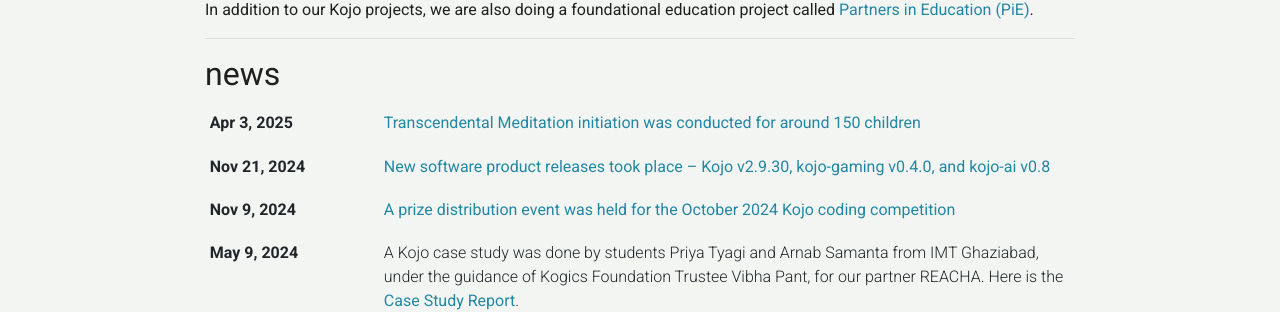
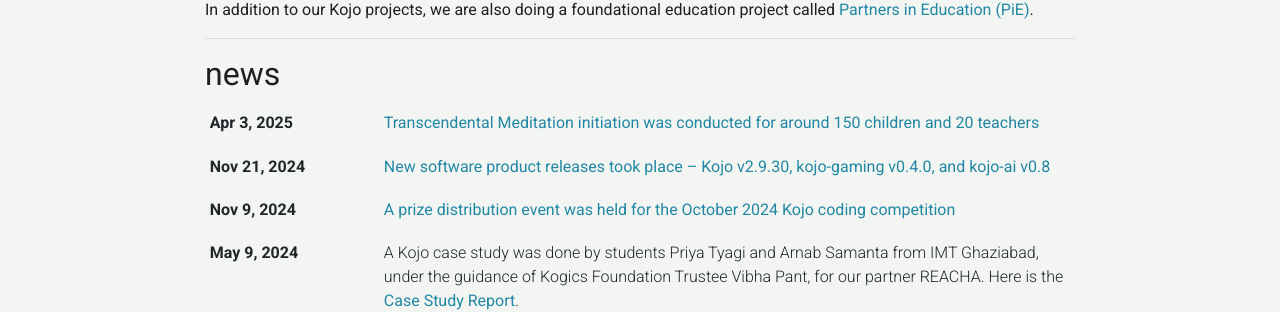
Before and after one commit to kogics/kogics.github.io, a Jekyll site: the page built from _pages/about.md, in a window 1280 px wide and 900 px high, scrolled down 653 px. Shown: the part 208-520 px from the top of the window. Built offline with Jekyll 4.4.1, drawn with Linux system fonts in a browser that asks for light colours; full-size pictures stand in for the smaller copies a plugin makes; comment, search, counter and statistics services are not loaded; a style sheet for code colours, icons or effects is not loaded.

Commit message:
Tweak TM news item.

```diff
--- a/_news/2025-04-03-news.md
+++ b/_news/2025-04-03-news.md
@@ -1,6 +1,6 @@
 ---
 layout: post
-title: Transcendental Meditation initiation was conducted for around 150 children
+title: Transcendental Meditation initiation was conducted for around 150 children and 20 teachers
 date: 2025-04-03 12:09:00 +0530
 inline: false
 related_posts: false
@@ -13,7 +13,7 @@
 </div>
 
 
-Kogics Foundation conducted an initiation into [Transcendental Meditation (TM)](https://www.indiatm.org/) for around 150 children at
+Kogics Foundation conducted an initiation into [Transcendental Meditation (TM)](https://www.indiatm.org/) for around 150 children and 20 teachers at
 Shivalik Anusuchit Janjati Adarsh Vidhyalay (शिवालिक अनुसूचित जनजाति आदर्श विद्यालय) and Mother Dreams School in the
 Herbertpur area near Dehradun. We are grateful to Sh. Chanchal Pandey from Haldwani for conducting the TM sessions.
 Sh. Pandey is a long-time teacher of TM.
```
